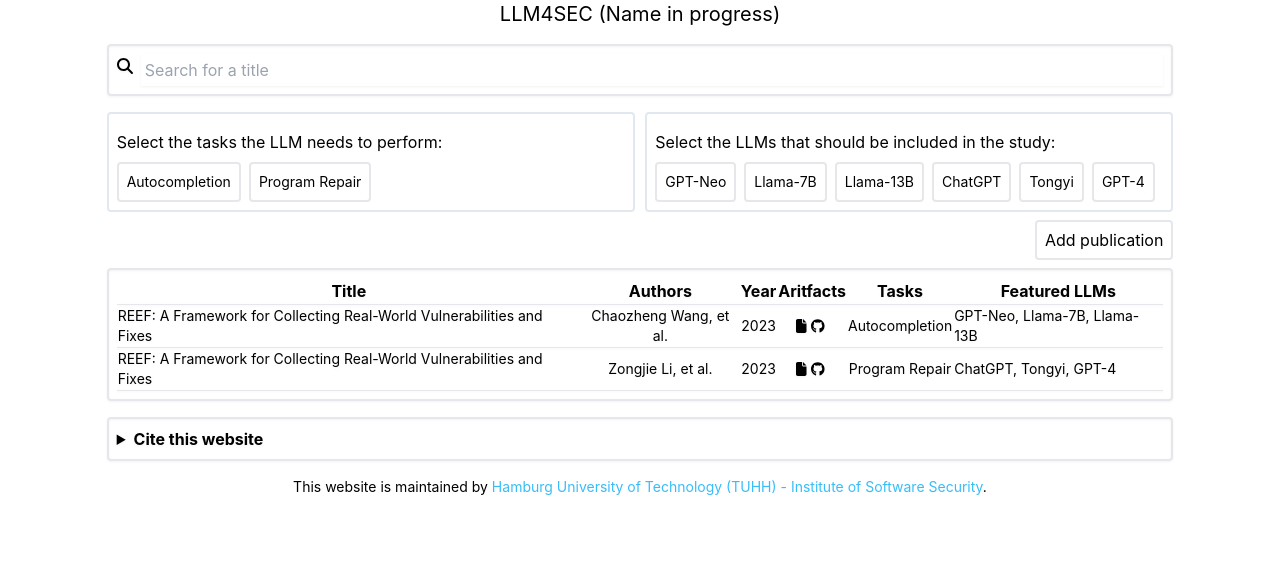
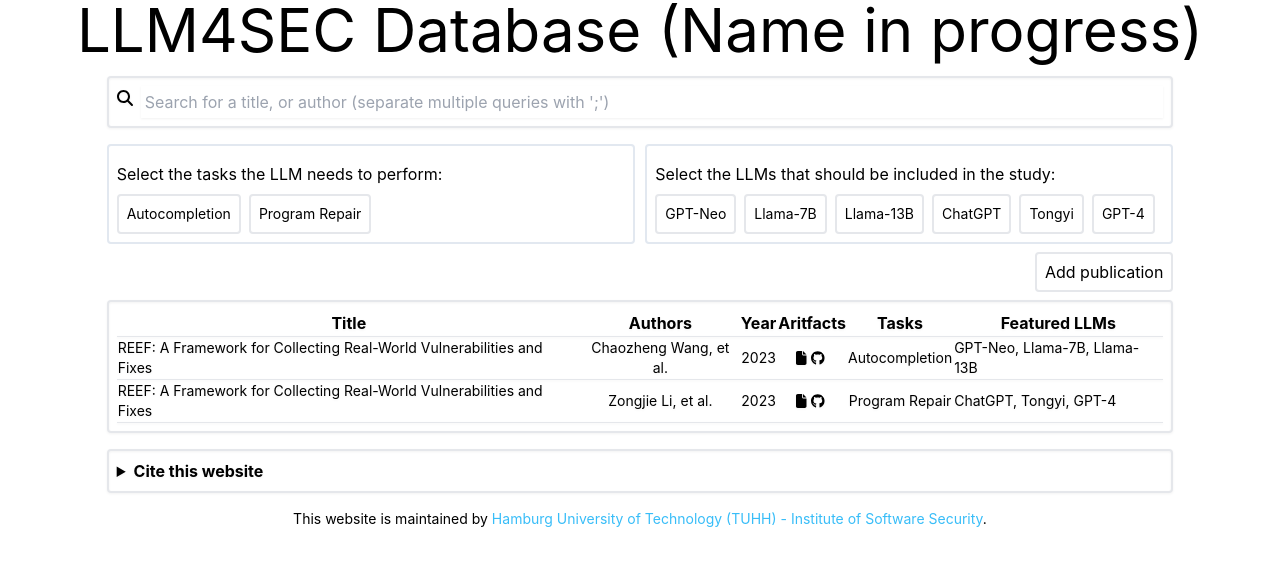
Before and after one commit to tuhh-softsec/LLM4SecDev, a React (Create React App) app: page / in a window 1280 px wide. Shown: the top 566 px of the page. Built offline with nearby package versions, Linux system fonts and the light colour scheme.

Commit message:
minor adjustments

```diff
--- a/src/App.tsx
+++ b/src/App.tsx
@@ -1,4 +1,4 @@
-import React, { useState } from "react";
+import { useState } from "react";
 import "./App.css";
 import Searchbar from "./widgets/searchbar";
 import PaperTable from "./widgets/papertable";
@@ -114,9 +114,9 @@
   return (
     <div className="App">
       <div>
-        <div className="title has-text-centered text-xl">
-          LLM4SEC (Name in progress)
-        </div>
+        <h1 className="title has-text-centered text-6xl">
+          LLM4SEC Database (Name in progress)
+        </h1>
       </div>
       <div className="w-10/12 m-auto">
         <Searchbar onChange={(e) => setSearchTerm(e.target.value)} />
--- a/src/widgets/searchbar.tsx
+++ b/src/widgets/searchbar.tsx
@@ -16,7 +16,7 @@
       <div className="inline-block grow">
         <input
           className="w-full p-1"
-          placeholder="Search for a title"
+          placeholder="Search for a title, or author (separate multiple queries with ';')"
           onChange={onChange}
         />
       </div>
```
